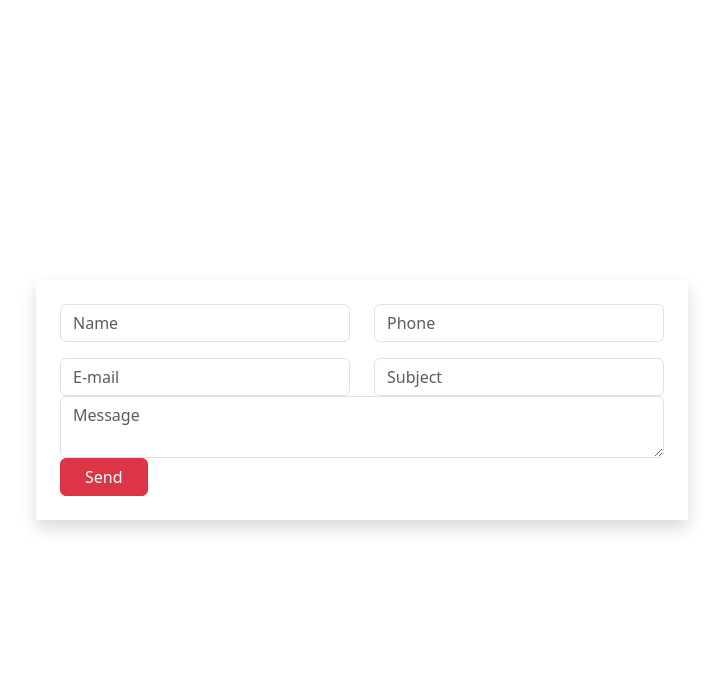
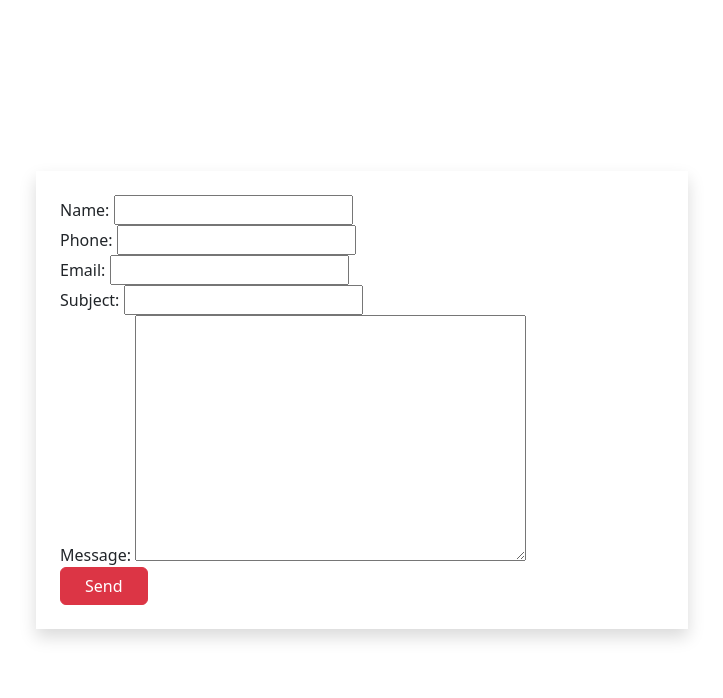
Before and after one commit to Zobair12/Django_Firstproject, a Django app: page /contact/ in a window 1280 px wide. Shown: the part 56-754 px from the top of the page, without its empty margins (278-1001 px from the left). Run offline with Django 5.2, Linux system fonts and the light colour scheme; some libraries are stand-ins or nearby versions.

Commit message:
Form update

```diff
--- a/firstapp/templates/contact.html
+++ b/firstapp/templates/contact.html
@@ -8,28 +8,7 @@
             <div class="col-6 shadow p-4">
                 <form action="" method="post">
                     {% csrf_token %}
-                    <div class="row mb-3">
-                       <div class="col ">
-                      <input type="text" class="form-control" name="name" placeholder="Name">
-                      </div>
-                    <div class="col">
-
-                       <input type="text" class="form-control" name="phone" placeholder="Phone">
-                    </div>
-                    </div>
-                    <div class="row">
-                    <div class="col ">
-                      <input type="text" class="form-control" name="email" placeholder="E-mail">
-                      </div>
-                    <div class="col">
-                       <input type="text" class="form-control" name="subject" placeholder="Subject">
-                    </div>
-                 </div>
-                 <div class="row">
-                    <div class="col ">
-                      <textarea name="Message" class="form-control" row="5" placeholder="Message"></textarea>
-                    </div>
-                    </div>
+                    {{ form }}
                     <button type="submit" class="btn btn-danger px-4">Send</button>
                 </form>
             </div>
--- /dev/null
+++ b/firstapp/templates/contact_list.html
@@ -0,0 +1,2 @@
+{% extends "base.html" %}
+{% load static %}
--- a/firstapp/views.py
+++ b/firstapp/views.py
@@ -1,6 +1,7 @@
 from django.shortcuts import render, redirect
 from firstapp.forms import ContactForm
 from django.contrib import messages
+from firstapp.models import Contact
 
 # Create your views here.
 def index(request):
@@ -25,4 +26,12 @@ def contact(request):
             messages.error(request,'Invalid date.')
             return redirect('contact')
 
-    return render(request,'contact.html')
+    form = ContactForm()
+
+    return render(request,'contact.html', {'form': form})
+
+
+def contact_list(request):
+    contacts = Contact.objects.all()
+    print(contacts)
+    return render(request, 'contact_list',{'contacts':contacts})
```
Also changed, not shown: db.sqlite3.
